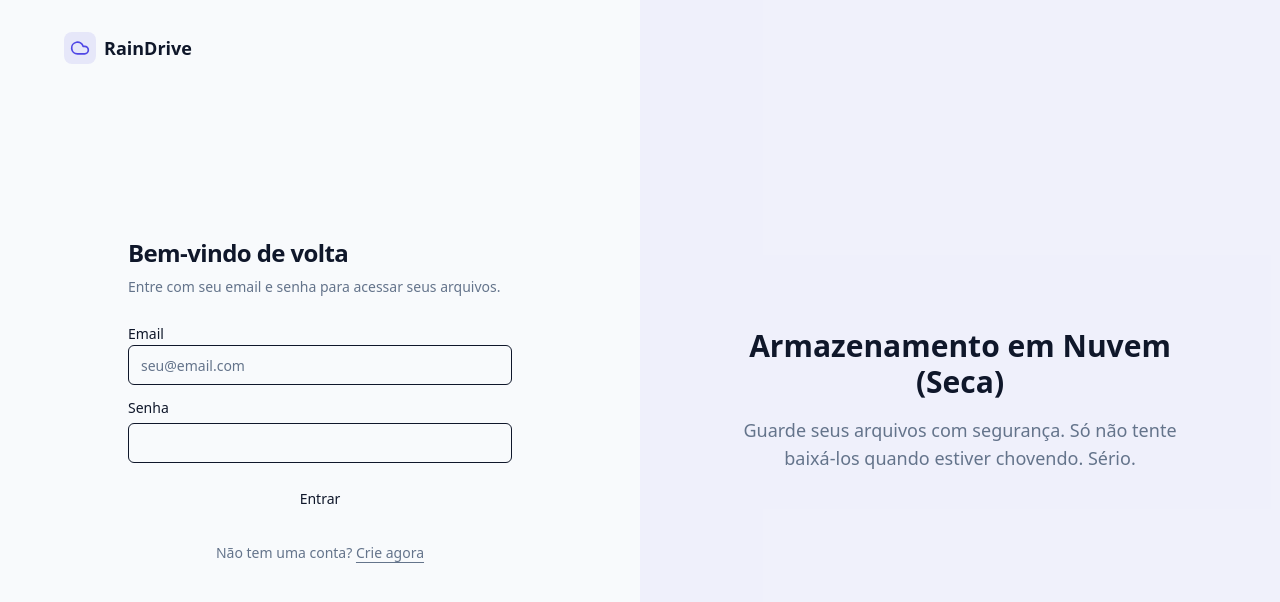
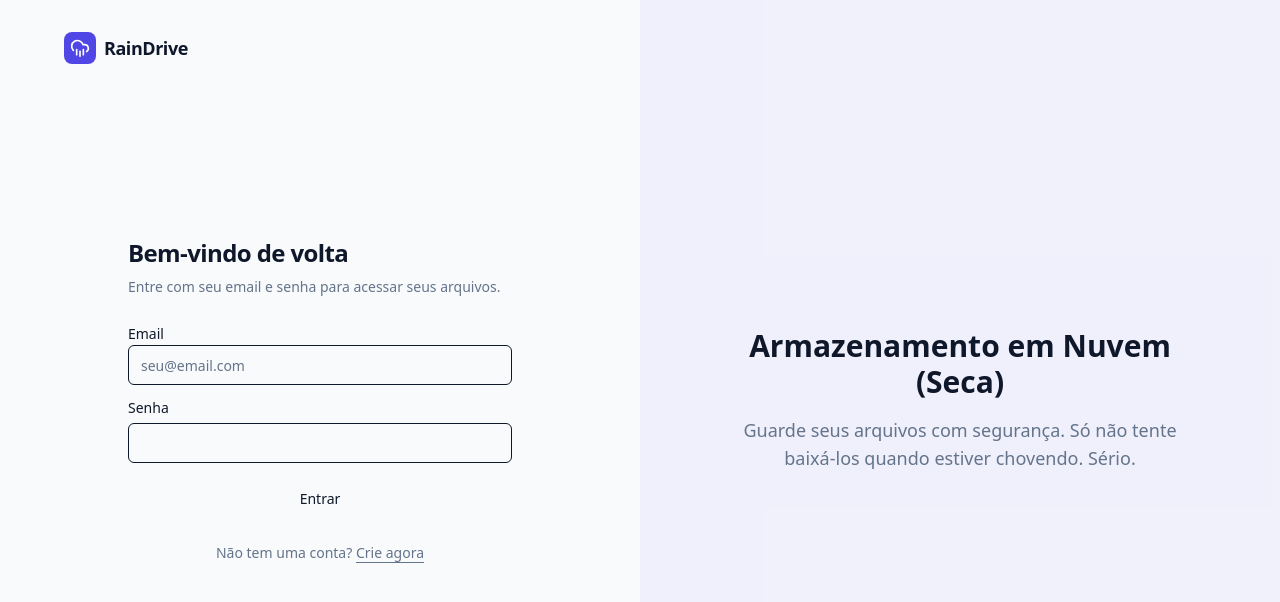
Before and after one commit to Melksedeque/rain-drive, a Next.js app: page /auth/login in a window 1280 px wide. Shown: the top 602 px of the page. Built offline with nearby package versions, Linux system fonts and the light colour scheme; no server answers.

Commit message:
refactor(ui): unificar uso do componente Logo na sidebar e auth

```diff
--- a/src/app/auth/layout.tsx
+++ b/src/app/auth/layout.tsx
@@ -1,5 +1,4 @@
-import { Cloud } from "lucide-react"
-import Link from "next/link"
+import { Logo } from "@/components/ui/logo"
 
 export default function AuthLayout({
   children,
@@ -11,12 +10,7 @@ export default function AuthLayout({
       {/* Left Side - Form */}
       <div className="flex flex-col justify-center p-8 sm:p-12 lg:p-16 relative">
         <div className="absolute top-8 left-8 sm:left-12 lg:left-16">
-          <Link href="/" className="flex items-center gap-2 font-bold text-lg">
-            <div className="bg-accent/10 p-1.5 rounded-lg text-accent">
-              <Cloud className="w-5 h-5" />
-            </div>
-            <span>RainDrive</span>
-          </Link>
+          <Logo className="text-lg" />
         </div>
 
         <div className="w-full max-w-sm mx-auto">
--- a/src/components/drive/sidebar.tsx
+++ b/src/components/drive/sidebar.tsx
@@ -2,8 +2,9 @@
 
 import Link from "next/link"
 import { usePathname } from "next/navigation"
-import { Cloud, Clock, Trash2, HardDrive } from "lucide-react"
+import { Clock, Trash2, HardDrive } from "lucide-react"
 import { cn } from "@/lib/utils"
+import { Logo } from "@/components/ui/logo"
 
 const sidebarItems = [
   { icon: HardDrive, label: "Meu Drive", href: "/drive" },
@@ -21,12 +22,7 @@ export function Sidebar({ usageBytes = 0 }: { usageBytes?: number }) {
   return (
     <aside className="w-64 border-r border-border bg-card/30 flex-col h-full hidden md:flex">
       <div className="h-16 flex items-center px-6 border-b border-border/50">
-        <Link href="/" className="flex items-center gap-2 font-bold text-lg">
-          <div className="bg-accent/10 p-1.5 rounded-lg text-accent">
-            <Cloud className="w-5 h-5" />
-          </div>
-          <span>RainDrive</span>
-        </Link>
+        <Logo className="text-lg" />
       </div>
 
       <nav className="flex-1 p-4 space-y-1 overflow-y-auto">
```
